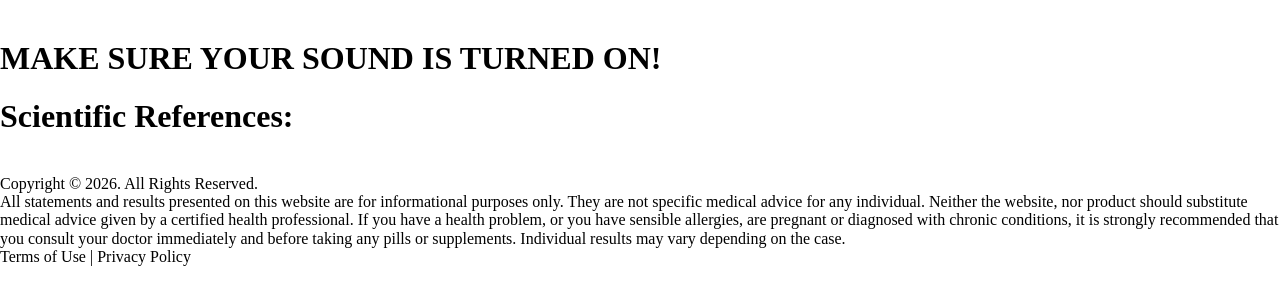
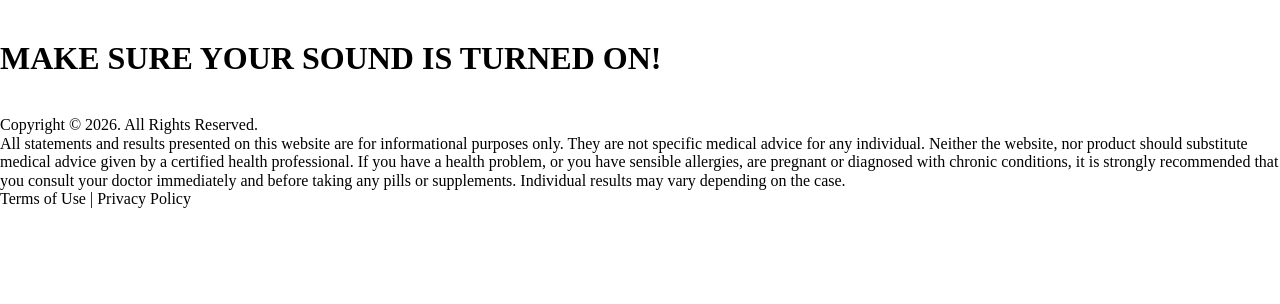
Before and after one commit to Douglasbadigital/informationforseniors.site, a plain HTML site: page white/index.html in a window 1280 px wide. Drawn offline with nearby package versions, Linux system fonts and the light colour scheme; some packages are replaced by stand-ins of ours; a script that the page names is missing.

Commit message:
Update index.html

```diff
--- a/white/index.html
+++ b/white/index.html
@@ -49,7 +49,7 @@
   </div>
   <div class="wf-section">
     <div class="container-6 w-container">
-      <h1 class="title">Scientific References:</h1>
+
       <br>
 
     </div>
```
